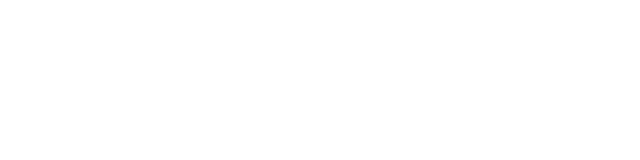
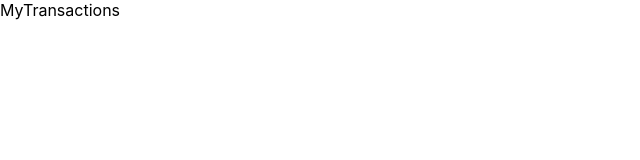
Before and after one commit to rodrigotonso/bbva-last-class, a React (Create React App) app: page /MyTransactions in a window 1280 px wide. Before the commit this address had no page. Shown: the top 160 px of the page, without its empty margins (0-640 px from the left). Built offline with nearby package versions, Linux system fonts and the light colour scheme.

Commit message:
first router way

```diff
--- /dev/null
+++ b/src/pages/MyTransactions.jsx
@@ -0,0 +1,9 @@
+import React from 'react'
+
+const MyTransactions = () => {
+  return (
+    <div>MyTransactions</div>
+  )
+}
+
+export default MyTransactions
--- /dev/null
+++ b/src/pages/index.js
@@ -0,0 +1,6 @@
+import AboutUs from "./AboutUs";
+import Home from "./Home";
+import Login from "./Login";
+import MyTransactions from "./MyTransactions";
+
+export { AboutUs, Home, Login, MyTransactions };
--- a/src/router/Router.jsx
+++ b/src/router/Router.jsx
@@ -1,11 +1,15 @@
 import React from "react";
 import { BrowserRouter, Route, Routes } from "react-router-dom";
+import { AboutUs, Home, Login, MyTransactions } from "../pages";
 
 const Router = () => {
     return (
         <BrowserRouter>
             <Routes>
-                <Route path="/" element={<p>HOLA</p>} />
+                <Route path="/" element={<Home />} />
+                <Route path="AboutUs" element={<AboutUs />} />
+                <Route path="Login" element={<Login />} />
+                <Route path="MyTransactions" element={<MyTransactions />} />
             </Routes>
         </BrowserRouter>
     );
```
Also changed, not shown: src/pages/MyTransctaions.jsx (deleted, +0 -9 lines).
